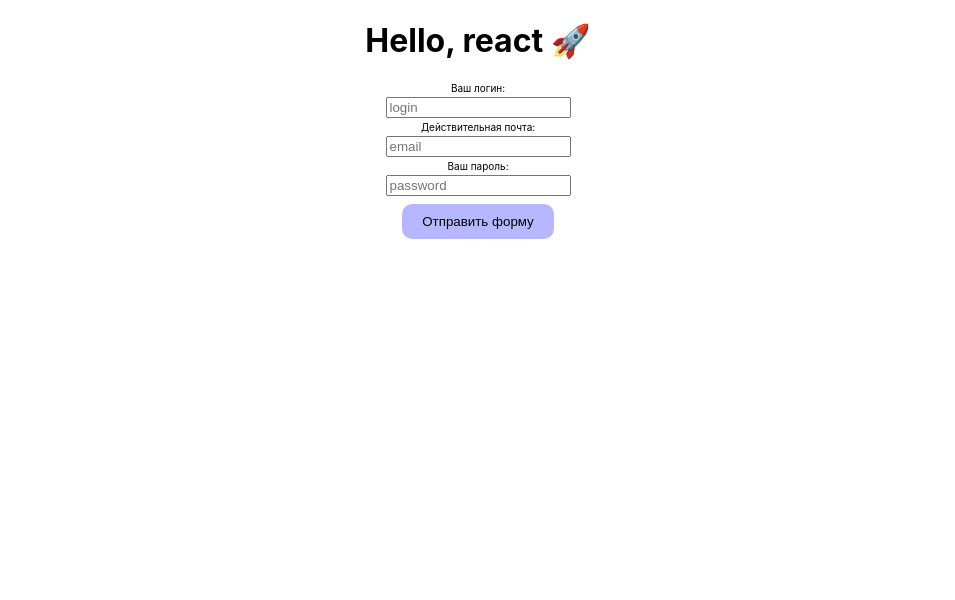
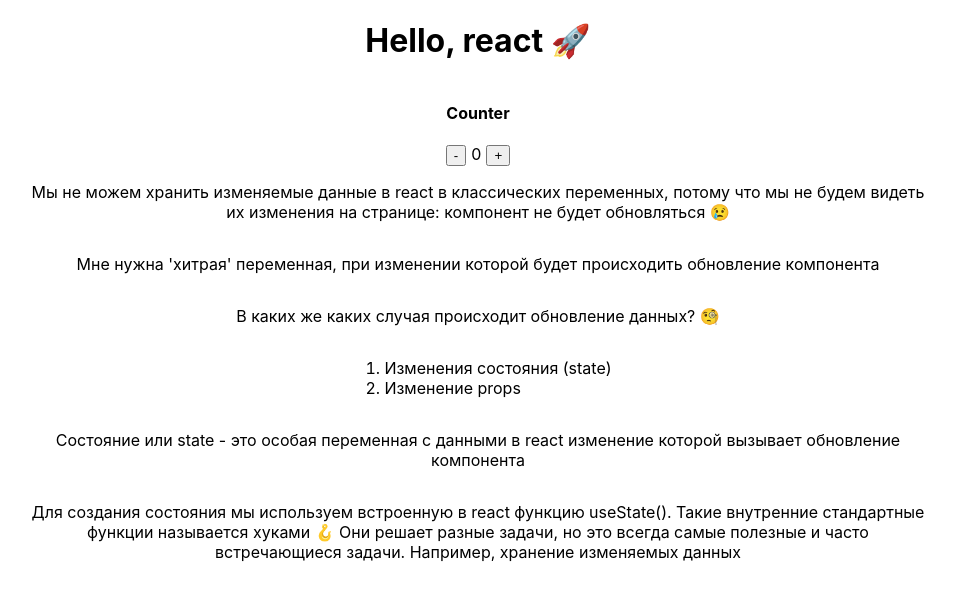
Before and after one commit to dmitrii-kuvaldin/43-react-js, a React (Create React App) app: page / in a window 1280 px wide. Shown: the top 600 px of the page, without its empty margins (162-1117 px from the left). Built offline with nearby package versions, Linux system fonts and the light colour scheme.

Commit message:
useState

```diff
--- /dev/null
+++ b/src/components/counter/Counter.jsx
@@ -0,0 +1,78 @@
+import { useState } from "react";
+import './counter.css'
+export default function Counter() {
+  // let count = 0
+
+  // const handlePlus = () => {
+  //   count++
+  //   console.log(count);
+  // }
+
+  // мы взываем функцию useState()
+  // передаем в скобках начальное значение для переменной
+  // в ответ мы получаем массив из двух элементов
+  // первый - сама волшебная переменная, вызывающая обновление компонентна при изменении
+  // второй - функция, перезаписывающая значение этой переменной
+  // изменять переменную мы будем только с помощью этой функции
+
+  // в ответ на вызов функции useState() с переданным начальным значением для переменной приходит массив из двух элементов: переменная с состоянием с этим начальным значением и функция ее изменяющая
+
+  // const state = useState(0);
+  // const state1 = useState("students");
+  // const state2 = useState([1, 2, 3]);
+
+  // // вот что нам пришло в ответ:
+
+  // console.log(state);
+  // console.log(state1);
+  // console.log(state2);
+
+  // // так мы забрали значения в переменную
+  // let arr = state2[0];
+  // let setArr = state2[1];
+
+  // console.log(arr);
+  // console.log(setArr);
+
+  const [count, setCount] = useState(0);
+
+  const handlePlus = () => {
+    setCount(prev => prev + 1);
+  };
+
+  const handleMinus = () => {
+    setCount(prev => prev - 1);
+  };
+
+  return (
+    <div className="lesson-container">
+      <h4>Counter</h4>
+      <div>
+        <button onClick={handleMinus}>-</button>
+        <span className='counterValue'>{count}</span>
+        <button onClick={handlePlus}>+</button>
+      </div>
+      <p>
+        Мы не можем хранить изменяемые данные в react в классических переменных, потому что мы не
+        будем видеть их изменения на странице: компонент не будет обновляться 😢
+      </p>
+      <p>
+        Мне нужна 'хитрая' переменная, при изменении которой будет происходить обновление компонента
+      </p>
+      <p>В каких же каких случая происходит обновление данных? 🧐</p>
+      <ol>
+        <li>Изменения состояния (state)</li>
+        <li>Изменение props</li>
+      </ol>
+      <p>
+        Состояние или state - это особая переменная с данными в react изменение которой вызывает
+        обновление компонента
+      </p>
+      <p>
+        Для создания состояния мы используем встроенную в react функцию useState(). Такие внутренние
+        стандартные функции называется хуками 🪝 Они решает разные задачи, но это всегда самые
+        полезные и часто встречающиеся задачи. Например, хранение изменяемых данных
+      </p>
+    </div>
+  );
+}
--- /dev/null
+++ b/src/components/counter/counter.css
@@ -0,0 +1,3 @@
+.counterValue {
+  margin: 5px;
+}
--- a/src/index.css
+++ b/src/index.css
@@ -13,7 +13,13 @@ code {
 }
 
 .lesson-container {
+  margin: auto;
   display: flex;
   flex-direction: column;
   align-items: center;
+  width: 70%;
 }
+
+.lesson-container > p {
+  text-align: center;
+}
--- a/src/index.jsx
+++ b/src/index.jsx
@@ -1,17 +1,18 @@
-import React from 'react';
-import ReactDOM from 'react-dom/client';
-import App from './app/App';
-import './index.css';
-import MyForm from './components/myForm/MyForm';
+import React from "react";
+import ReactDOM from "react-dom/client";
+import App from "./app/App";
+import "./index.css";
+import Counter from './components/counter/Counter';
 // import Lesson01 from './lessons/lesson_01/Lesson01';
 // import Lesson02 from './lessons/lesson_02/Lesson02';
 
-const root = ReactDOM.createRoot(document.getElementById('root'));
+const root = ReactDOM.createRoot(document.getElementById("root"));
 root.render(
   <>
     <App />
     {/* <Lesson01 /> */}
     {/* <Lesson02/> */}
-    <MyForm/>
+    {/* <MyForm/> */}
+    <Counter />
   </>
 );
```
